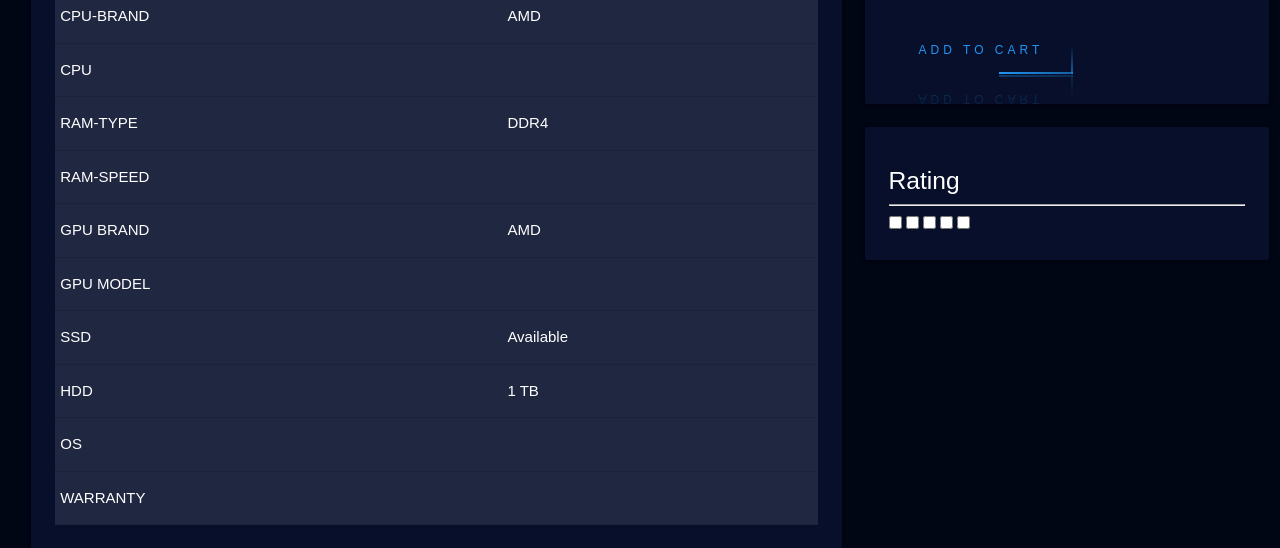
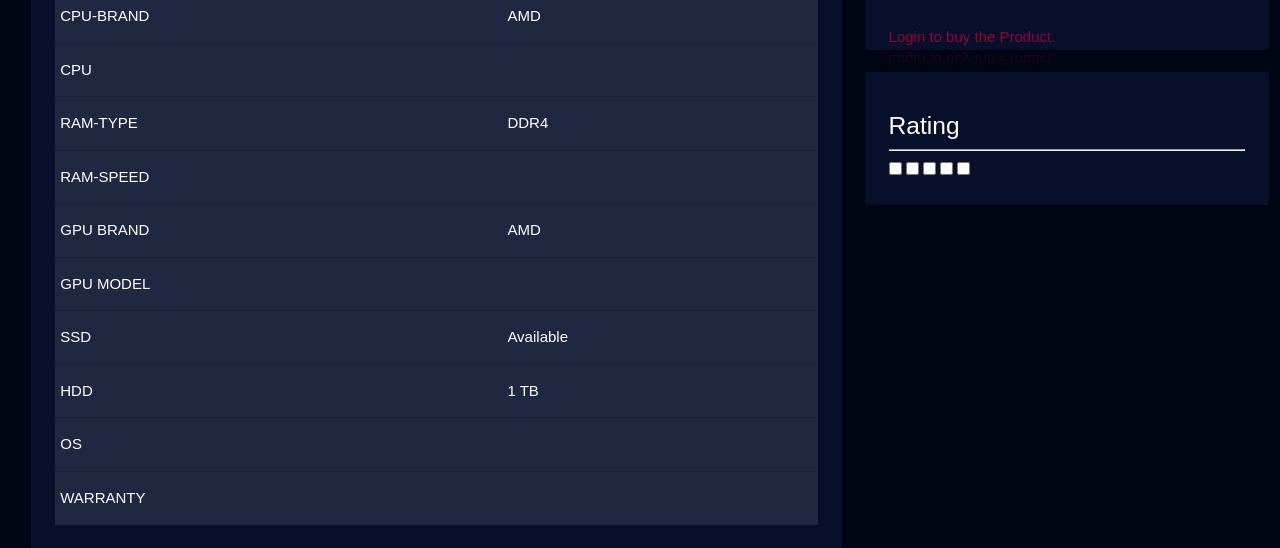
Before and after one commit to DineshK-1/gamer-zoned, a Django app: page /1/1/1 in a window 1280 px wide. Shown: the part 600-1148 px from the top of the page. Run offline with Django 3.2, Linux system fonts and the light colour scheme; tables that the repository leaves empty hold one stand-in row (values such as "Sample post").

Commit message:
add to cart fix

```diff
--- a/ShoppinSIte/Templates/Product.html
+++ b/ShoppinSIte/Templates/Product.html
@@ -101,6 +101,7 @@
 
     <br/>
     <br/>
+    {%if user.is_authenticated%}
     <a class="neon" onclick="addtocart()">
       <span></span>
       <span></span>
@@ -108,6 +109,9 @@
       <span></span>
       Add to Cart
   </a>
+  {%else%}
+  <span class= "money" style = "float: left;">Login to buy the Product.</span>
+  {%endif%}
 
     </div>
   </div>
```
